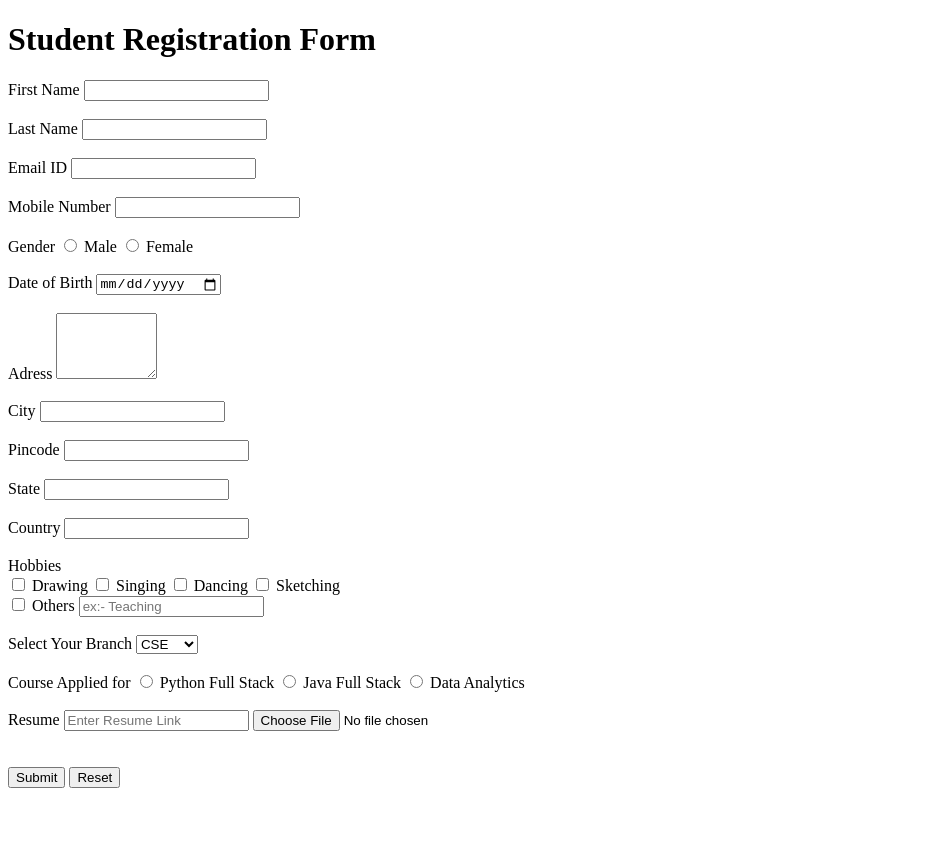
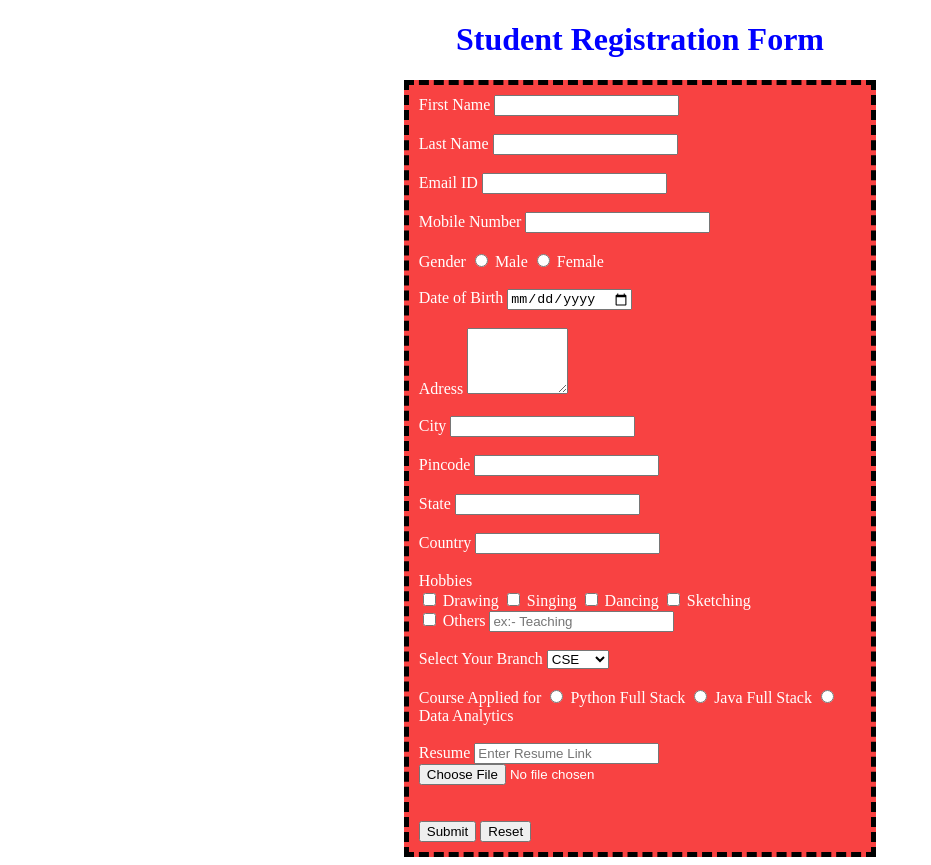
Before and after one commit to Sanjayk2616/Frontend, a plain HTML site: page day4/practice4.html in a window 1280 px wide. Shown: the whole page, without its empty margins (0-931 px from the left). Before the commit the page ends 800 px from the top, so only its background shows below. Drawn offline with Linux system fonts and the light colour scheme.

Commit message:
practice4

```diff
--- a/day4/practice4.html
+++ b/day4/practice4.html
@@ -6,12 +6,35 @@
     <meta charset="UTF-8">
     <meta name="viewport" content="width=device-width, initial-scale=1.0">
     <title>Document</title>
+
+    <style>
+        form{
+            background-color: rgb(248, 66, 66);
+            color: white;
+            border: 5px dashed black;
+            padding: 10px;
+            margin: 20px white;
+            width: 35%;
+            margin: auto ;
+
+        }
+
+        h1{
+            color: blue;
+            text-align: center;
+        }
+
+
+
+    </style>
 </head>
 <body>
-    <h1>Student Registration Form</h1>
-    <form action="https://formsubmit.co/sanjaykothapalli23@gmail.com" method="POST" enctype="multipart/form-data"></form>
+    <h1 >Student Registration Form</h1>
+    <form action="https://formsubmit.co/sanjaykothapalli23@gmail.com" method="POST" enctype="multipart/form-data" >
+
+
           <label for="">First Name</label>
-          <input type="text" maxlength="50" ><br><br>
+          <input  type="text" maxlength="50" ><br><br>
 
           <label for="">Last Name</label>
           <input type="text" maxlength="50"><br><br>
@@ -91,6 +114,8 @@
 
           <button type="submit">Submit</button>
           <button type="reset">Reset</button>
+
+
     </form>
 
 </body>
```
Also changed, not shown: day5/day5.html (+1 -1 lines).
